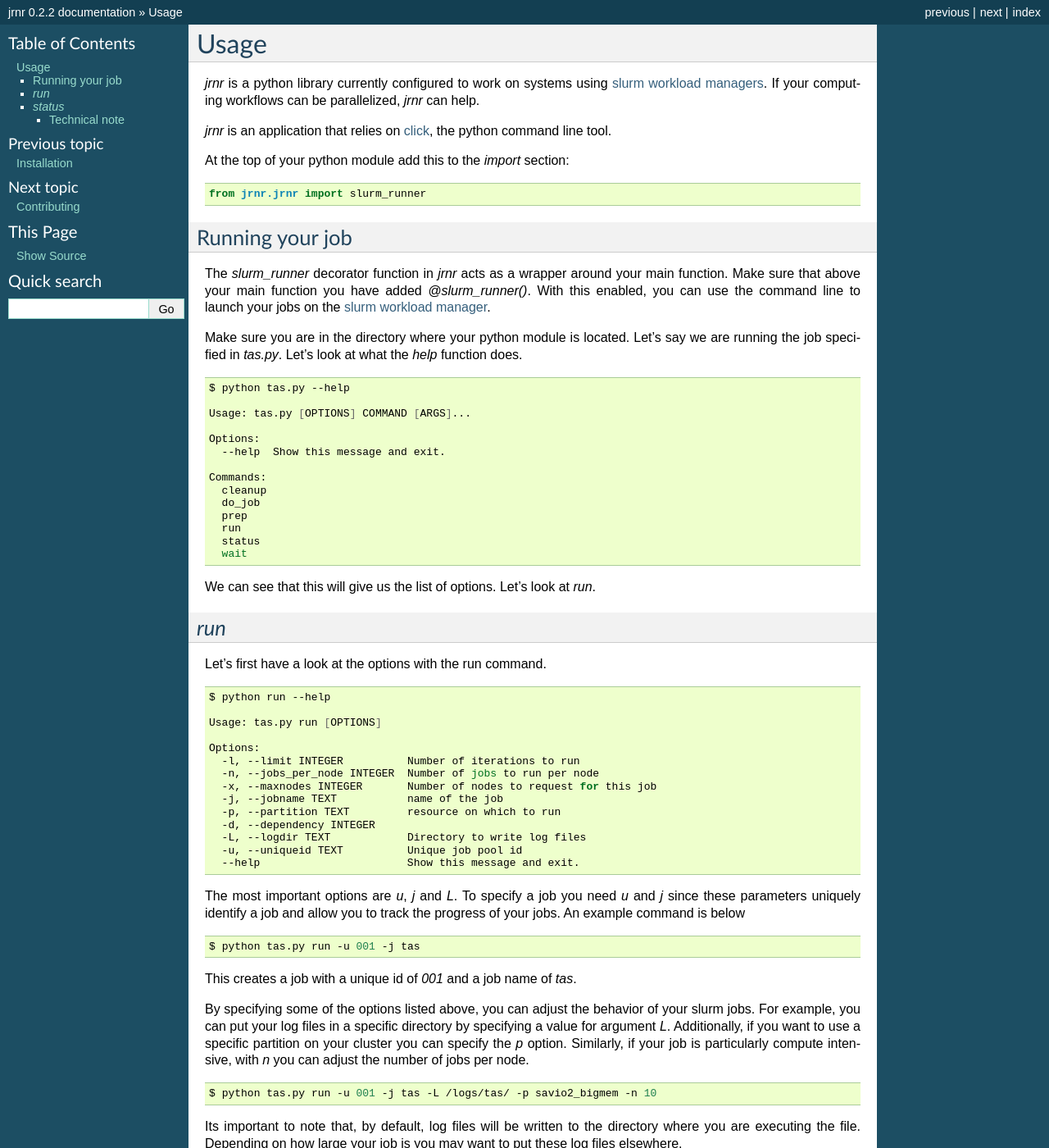
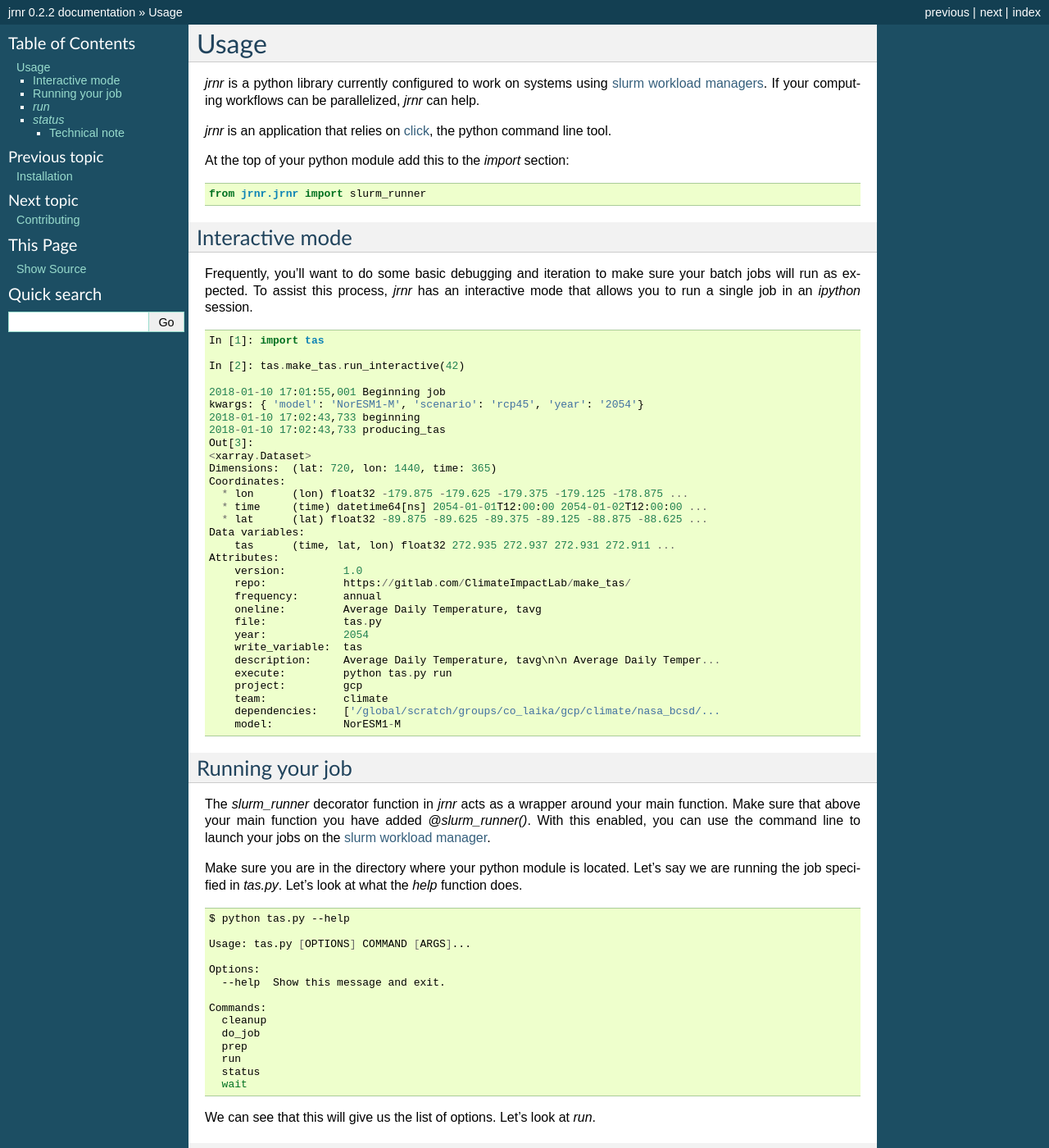
Before and after one commit to ClimateImpactLab/jrnr, a Sphinx documentation site: the page built from docs/usage.rst, in a window 1280 px wide and 1400 px high. Shown: the whole window at 82% size. Built offline with Sphinx 7.4.7, drawn with Linux system fonts in a browser that asks for light colours; the version number is read from the project's files by our own code.

Commit message:
add interactive

```diff
--- a/docs/usage.rst
+++ b/docs/usage.rst
@@ -9,6 +9,46 @@ Usage
 At the top of your python module add this to the `import` section::
 
     from jrnr.jrnr import slurm_runner
+
+Interactive mode
+~~~~~~~~~~~~~~~~
+
+Frequently, you'll want to do some basic debugging and iteration to make sure your batch jobs will run as expected. To assist this process, `jrnr` has an interactive mode that allows you to run a single job in an `ipython` session.
+
+.. code-block:: ipython
+
+    In [1]: import tas
+
+    In [2]: tas.make_tas.run_interactive(42)
+
+    2018-01-10 17:01:55,001 Beginning job
+    kwargs: { 'model': 'NorESM1-M', 'scenario': 'rcp45', 'year': '2054'}
+    2018-01-10 17:02:43,733 beginning
+    2018-01-10 17:02:43,733 producing_tas
+    Out[3]:
+    <xarray.Dataset>
+    Dimensions:  (lat: 720, lon: 1440, time: 365)
+    Coordinates:
+      * lon      (lon) float32 -179.875 -179.625 -179.375 -179.125 -178.875 ...
+      * time     (time) datetime64[ns] 2054-01-01T12:00:00 2054-01-02T12:00:00 ...
+      * lat      (lat) float32 -89.875 -89.625 -89.375 -89.125 -88.875 -88.625 ...
+    Data variables:
+        tas      (time, lat, lon) float32 272.935 272.937 272.931 272.911 ...
+    Attributes:
+        version:         1.0
+        repo:            https://gitlab.com/ClimateImpactLab/make_tas/
+        frequency:       annual
+        oneline:         Average Daily Temperature, tavg
+        file:            tas.py
+        year:            2054
+        write_variable:  tas
+        description:     Average Daily Temperature, tavg\n\n Average Daily Temper...
+        execute:         python tas.py run
+        project:         gcp
+        team:            climate
+        dependencies:    ['/global/scratch/groups/co_laika/gcp/climate/nasa_bcsd/...
+        model:           NorESM1-M
+
 
 
 Running your job
```
